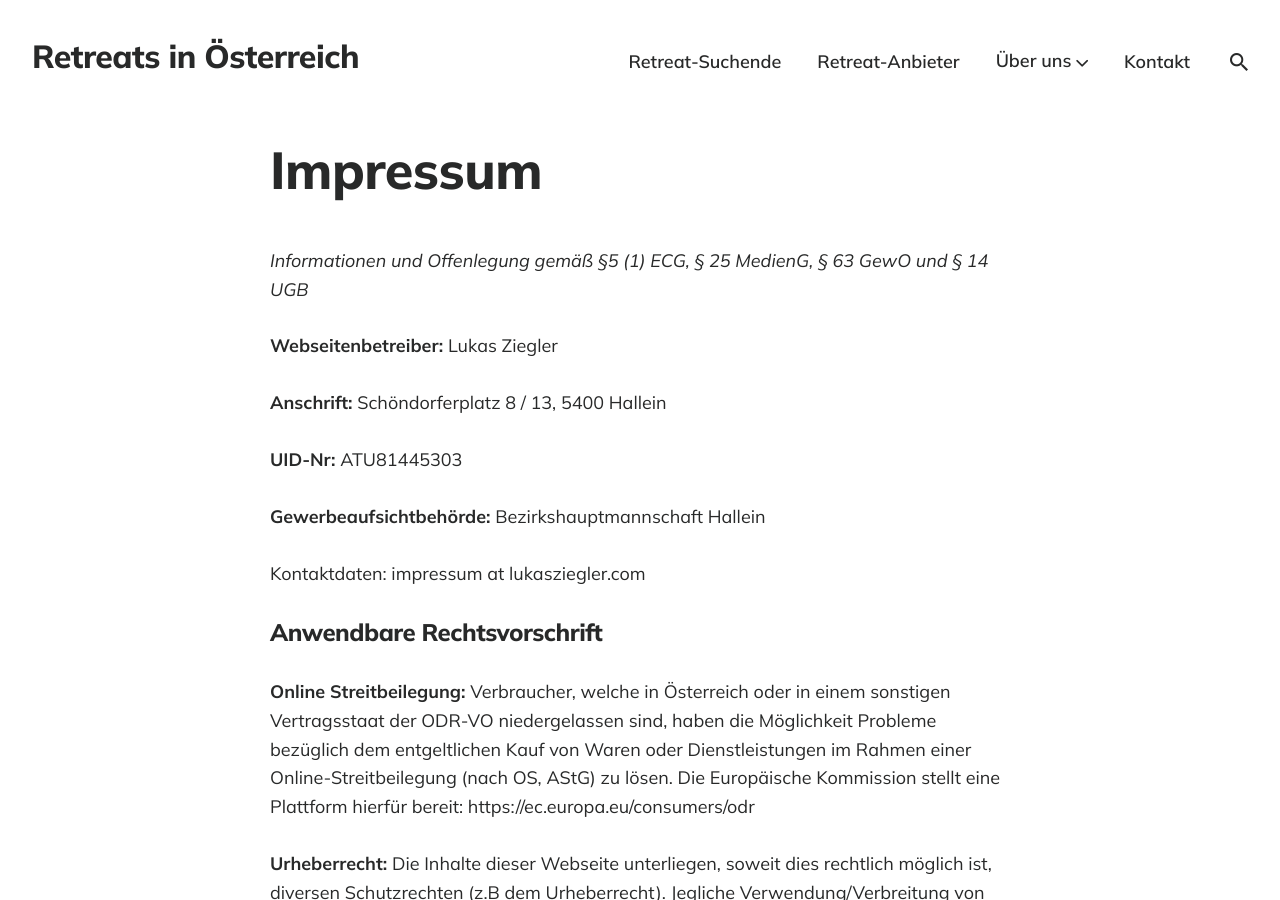
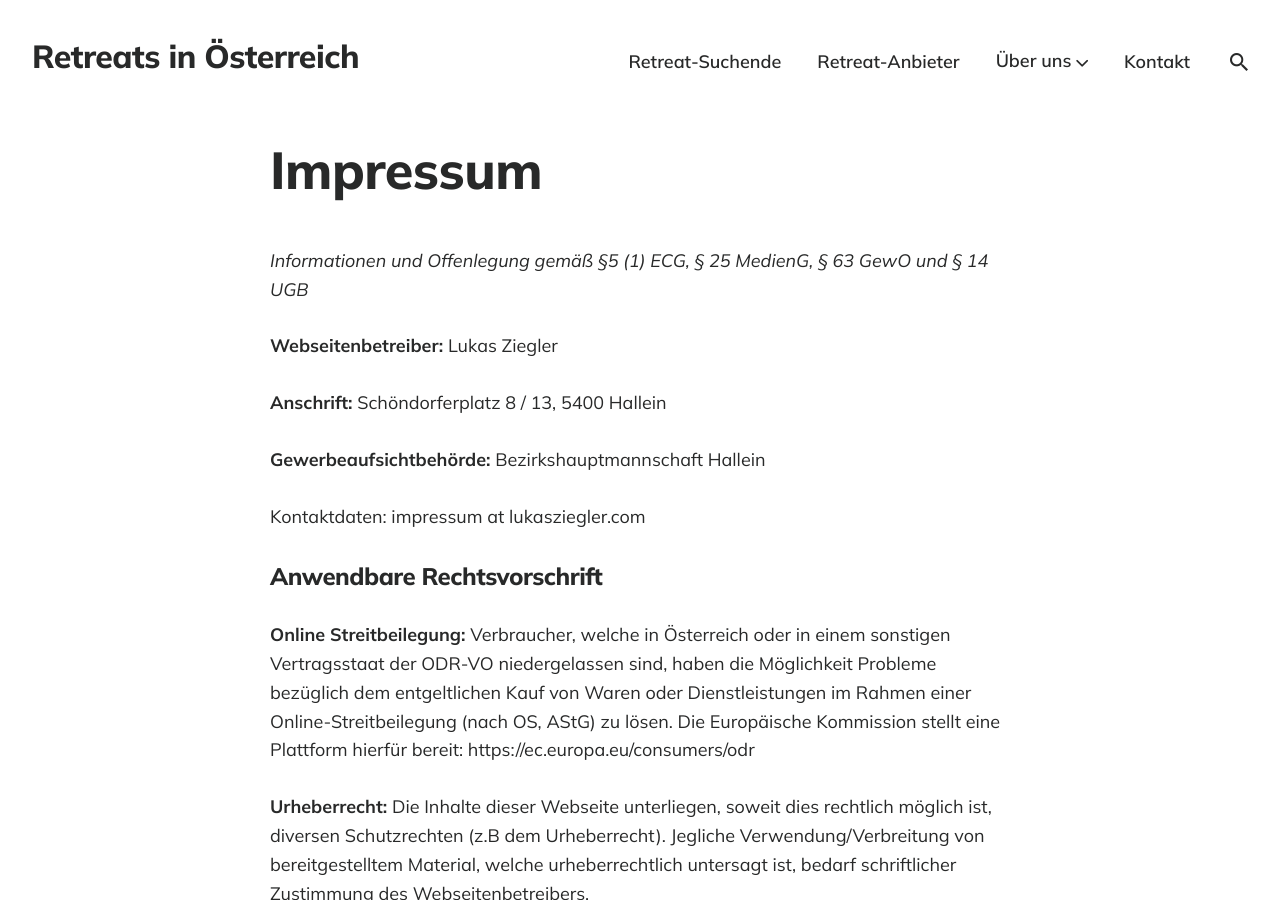
Before and after one commit to lukasziegler/retreats-in-oesterreich, a Jekyll site: the page built from _pages/impressum.md, in a window 1280 px wide and 900 px high. Built offline with Jekyll 4.4.1, drawn with Linux system fonts in a browser that asks for light colours.

Commit message:
remove UID from impressum

```diff
--- a/_pages/impressum.md
+++ b/_pages/impressum.md
@@ -10,8 +10,6 @@ permalink: /impressum/
 **Webseitenbetreiber:** Lukas Ziegler
 
 **Anschrift:** Schöndorferplatz 8 / 13, 5400 Hallein
-
-**UID-Nr:** ATU81445303
 
 **Gewerbeaufsichtbehörde:** Bezirkshauptmannschaft Hallein
 
```
